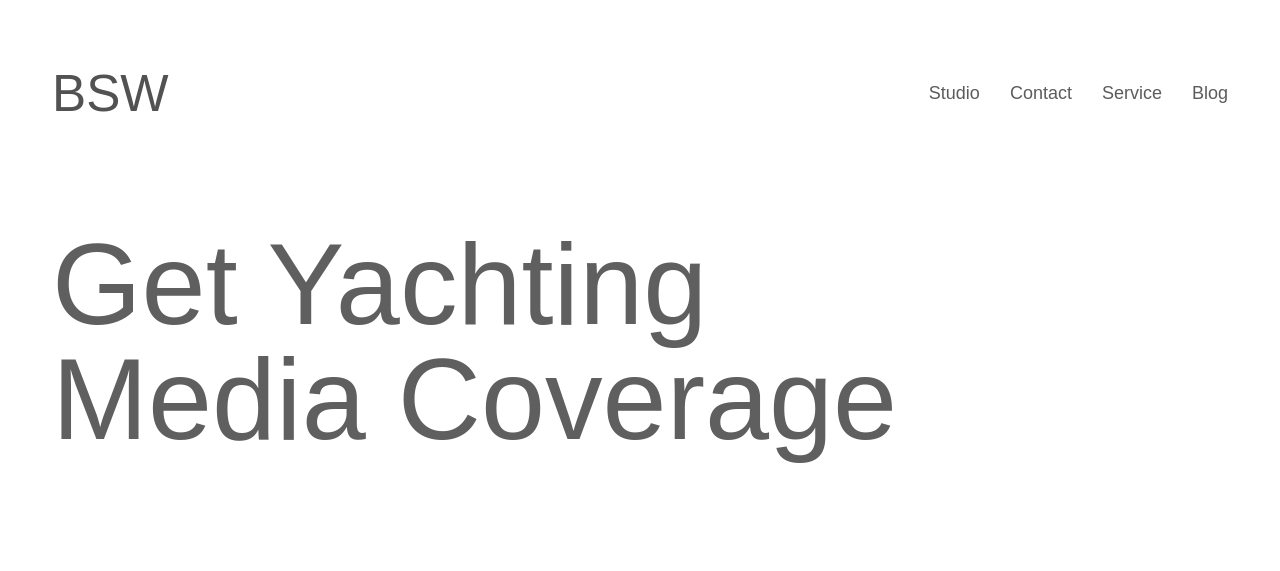
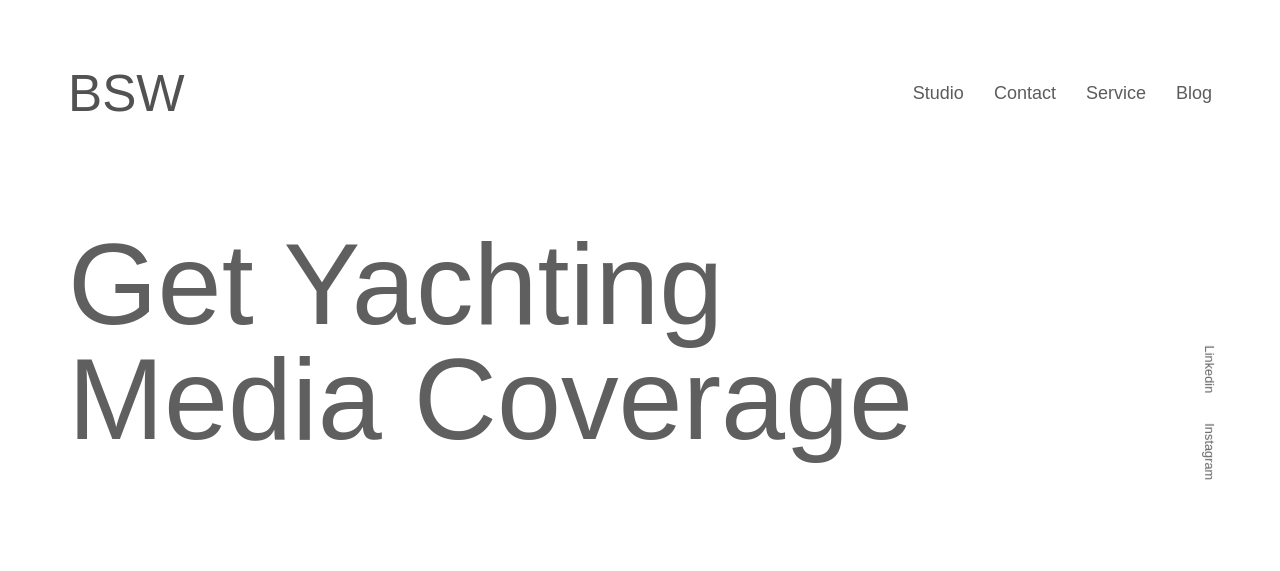
Before and after one commit to milosostojic95/yachting, a website built with webpack: page src/template.html in a window 1280 px wide. Shown: the top 571 px of the page. Built offline with nearby package versions, Linux system fonts and the light colour scheme; files whose address does not match are found by name.

Commit message:
Added social media links

```diff
--- a/src/scss/homepage/base/_variables.scss
+++ b/src/scss/homepage/base/_variables.scss
@@ -7,6 +7,7 @@ $navBg:#ffffff;
 $navLogo:#525252;
 $navLink:#5C5C5C;
 $navActiveLink: #CECFCA;
+$socialLink: #5F5F5F;
 
 // Home
 $introHeading:#5F5F5F;
--- a/src/scss/homepage/layouts/_header.scss
+++ b/src/scss/homepage/layouts/_header.scss
@@ -1,16 +1,52 @@
 .main-nav {
   padding-top: 4rem;
+  position: relative;
 
   @include breakpoint (mobile) {
-    padding: 2rem 2rem 0;
+    padding: 2rem 3rem 0;
   }
 
   @include breakpoint (smallTablet) {
-    padding: 4rem 2rem 0;
+    padding: 4rem 3rem 0;
   }
 
   @include breakpoint (desktop) {
     padding: 4rem 0 0;
+  }
+
+  .social-media {
+    position: fixed;
+    top: 50%;
+    transform: translateY(-50%) rotate(90deg);
+    z-index: 2;
+    right: 0;
+
+    @include breakpoint (tablet) {
+      right: -10px;
+    }
+
+    a {
+      color: $socialLink;
+      font-size: 1vw;
+      padding-left: 2vw;
+      font-family: $headingFontFamily;
+      font-weight: 500;
+
+      @include breakpoint (mobile) {
+        font-size: 1.4vw;
+      }
+
+      @include breakpoint (smallTablet) {
+        font-size: 1.3vw;
+      }
+
+      @include breakpoint (tablet) {
+        font-size: 1vw;
+      }
+      &:hover {
+        color: $navActiveLink;
+      }
+    }
   }
 
   .navbar {
@@ -107,11 +143,3 @@
     }
   }
 }
-.social-media {
-  position: fixed;
-  right: 0;
-  top: 50%;
-  transform: translateY(-50%) rotate(90deg);
-  z-index: 2;
-  display: none;
-}
--- a/src/scss/homepage/sections/_home.scss
+++ b/src/scss/homepage/sections/_home.scss
@@ -5,19 +5,19 @@
     margin: 6.5rem 0 8.5rem;
 
     @include breakpoint (mobile) {
-      margin: 3rem 2rem 6rem;
+      margin: 3rem 3rem 6rem;
     }
 
     @include breakpoint (smallTablet) {
-      margin: 6.5rem 2rem 8.5rem;
+      margin: 6.5rem 3rem 8.5rem;
     }
 
     @include breakpoint (tablet) {
-      margin: 6.5rem 2rem 8.5rem;
+      margin: 6.5rem 3rem 8.5rem;
     }
 
-    @include breakpoint (laptop) {
-      margin: 6.5rem 2rem 8.5rem;
+    @include breakpoint (desktop) {
+      margin: 6.5rem 0 8.5rem;
     }
 
     h1 {
--- a/src/template.html
+++ b/src/template.html
@@ -7,6 +7,7 @@
   <title>Yachtin | Welcome</title>
 </head>
 <body>
+
   <div class="row">
     <nav id="home" class="main-nav">
       <div class="navbar">
@@ -14,10 +15,6 @@
           <a href="">
             <h1>BSW</h1>
           </a>
-        </div>
-        <div class="social-media">
-          <a href="">Linkedin</a>
-          <a href="">Instagram</a>
         </div>
         <ul class="navbar-nav">
           <li class="navbar-link"><a href="">Studio</a></li>
@@ -30,6 +27,10 @@
           <div class="burger-lines"></div>
           <div class="burger-lines"></div>
         </div>
+      </div>
+      <div class="social-media">
+        <a href="">Linkedin</a>
+        <a href="">Instagram</a>
       </div>
     </nav>
   </div>
```
Also changed, not shown: src/blog.html (+5 -1 lines), src/service.html (+4 -0 lines).
